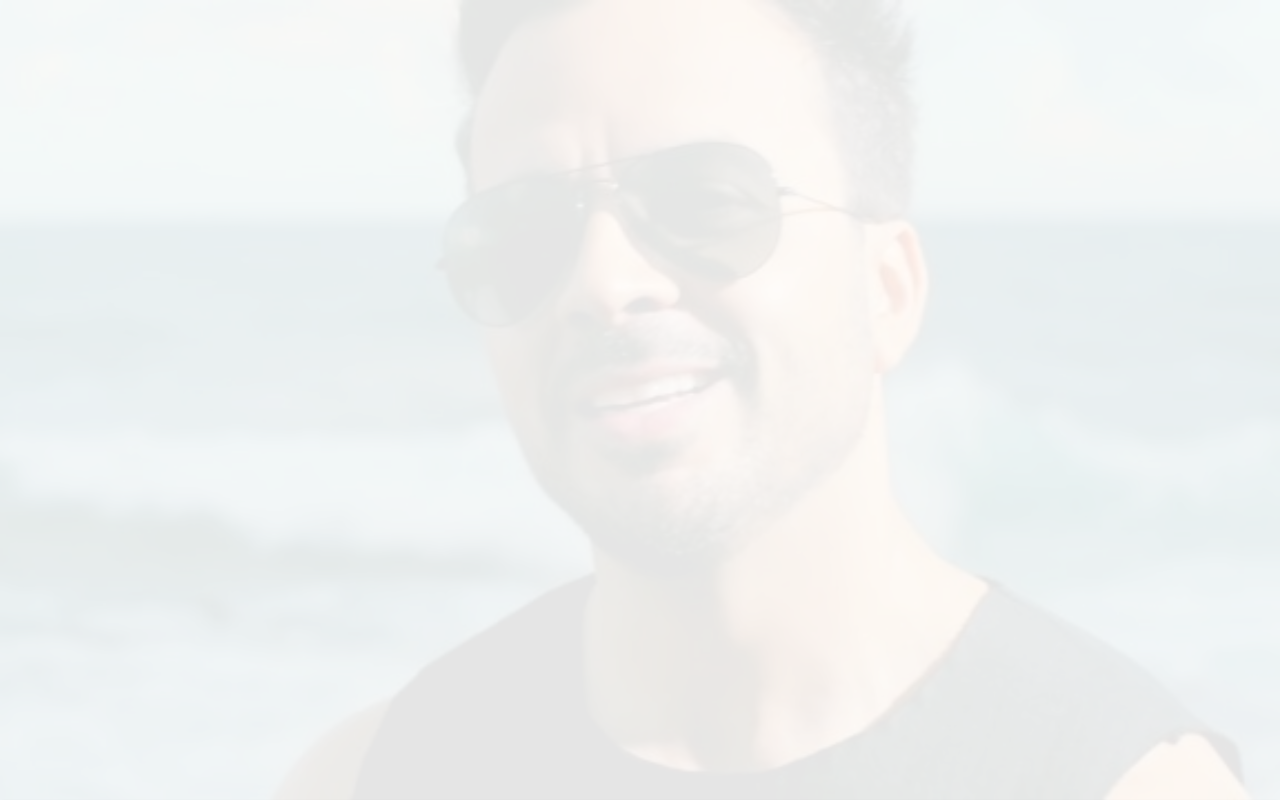
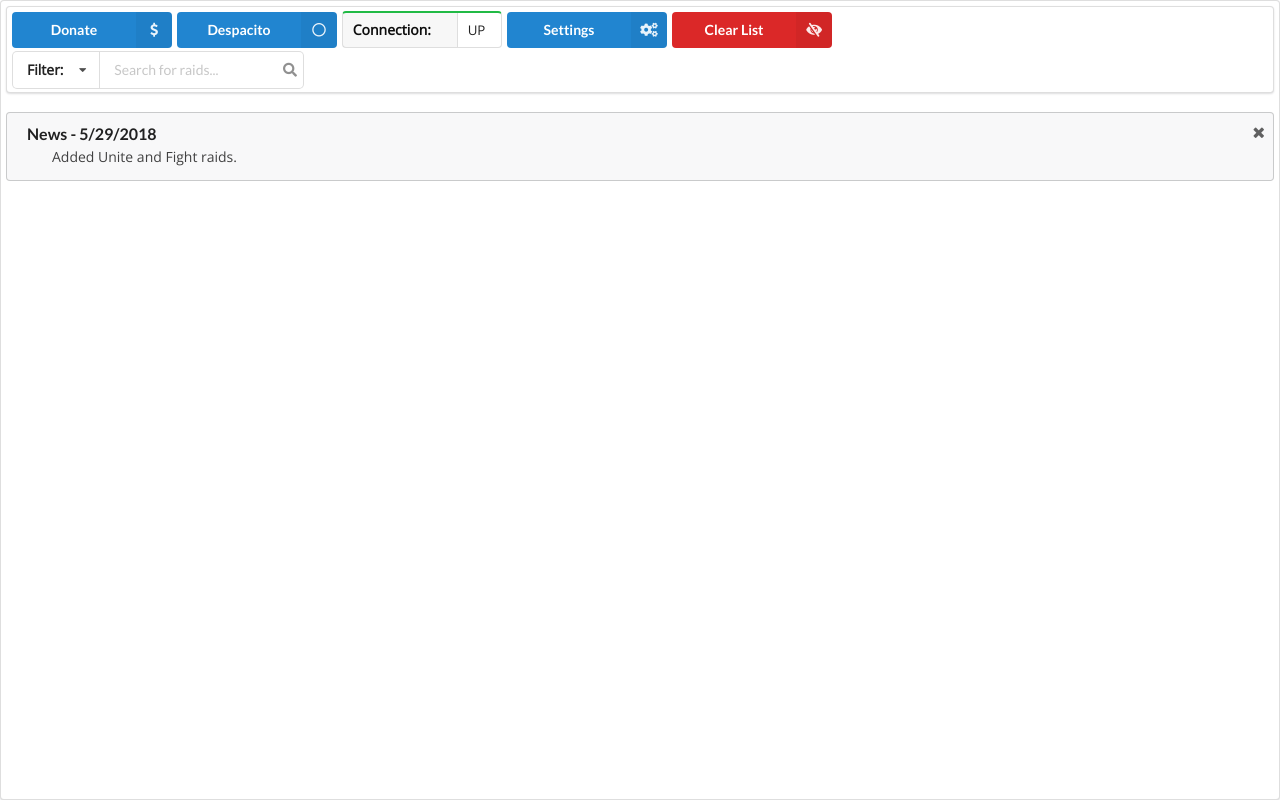
Before and after one commit to Faith-GBF/Faith-GBF-Raiders, a website: page static/index.html in a window 1280 px wide. Shown: the top 800 px of the page. Drawn offline with nearby package versions, Linux system fonts and the light colour scheme; no server answers.

Commit message:
no fonsi sad face

```diff
--- a/static/index.html
+++ b/static/index.html
@@ -46,7 +46,6 @@
 </head>
 
 <body>
-	<div class="bg"></div>
 	<div class="ui top sidebar">
 		<div id="settings-menu" class="ui top attached tabular menu">
 			<div class="active item" data-tab="notif-settings-tab">Notification Settings</div>
--- a/static/main.css
+++ b/static/main.css
@@ -386,16 +386,3 @@ td.larger>img {
 		margin-right: 0 !important;
 	}
 }
-
-body, html {
-	height: 100%
-}
-
-.bg {
-	background-image: url('assets/misc/fonsi2.jpg');
-	height: 100%;
-	background-position: center;
-    background-repeat: no-repeat;
-    background-size: cover;
-	opacity: 0.1;
-}
```
